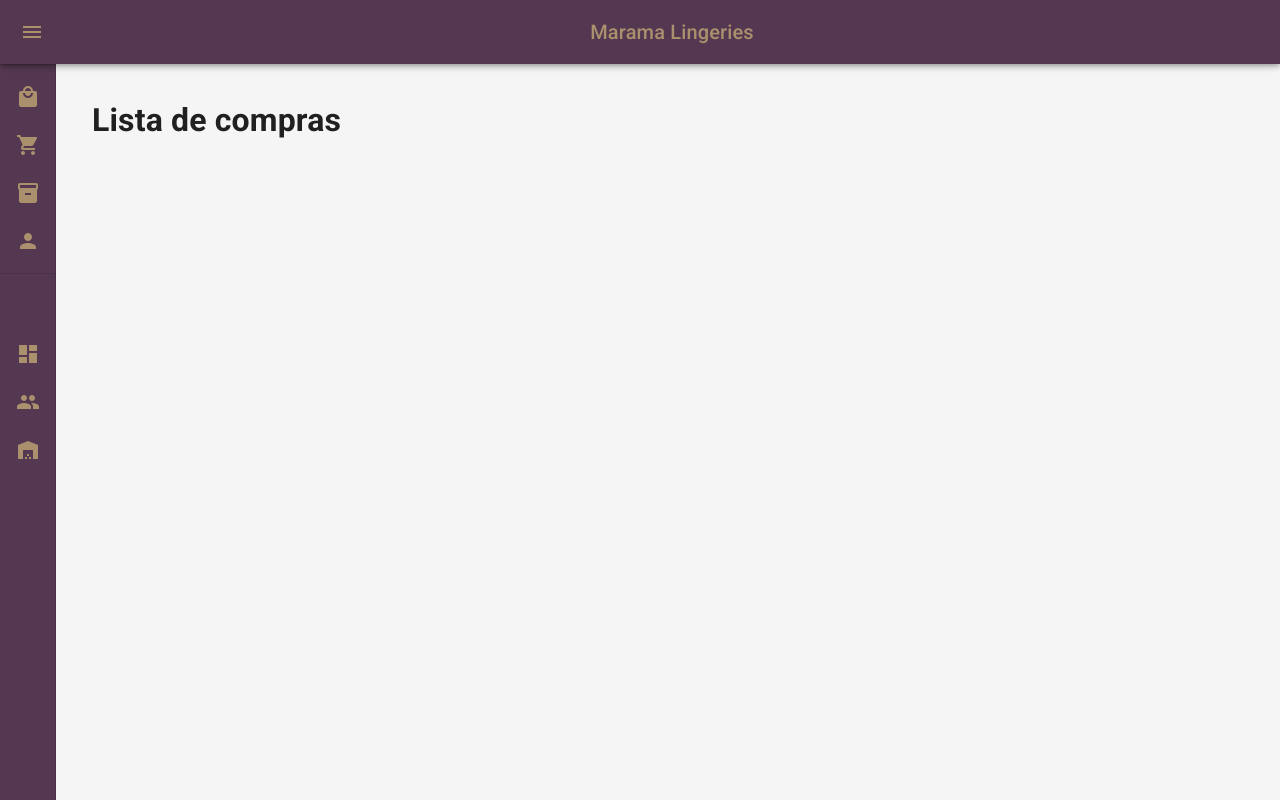
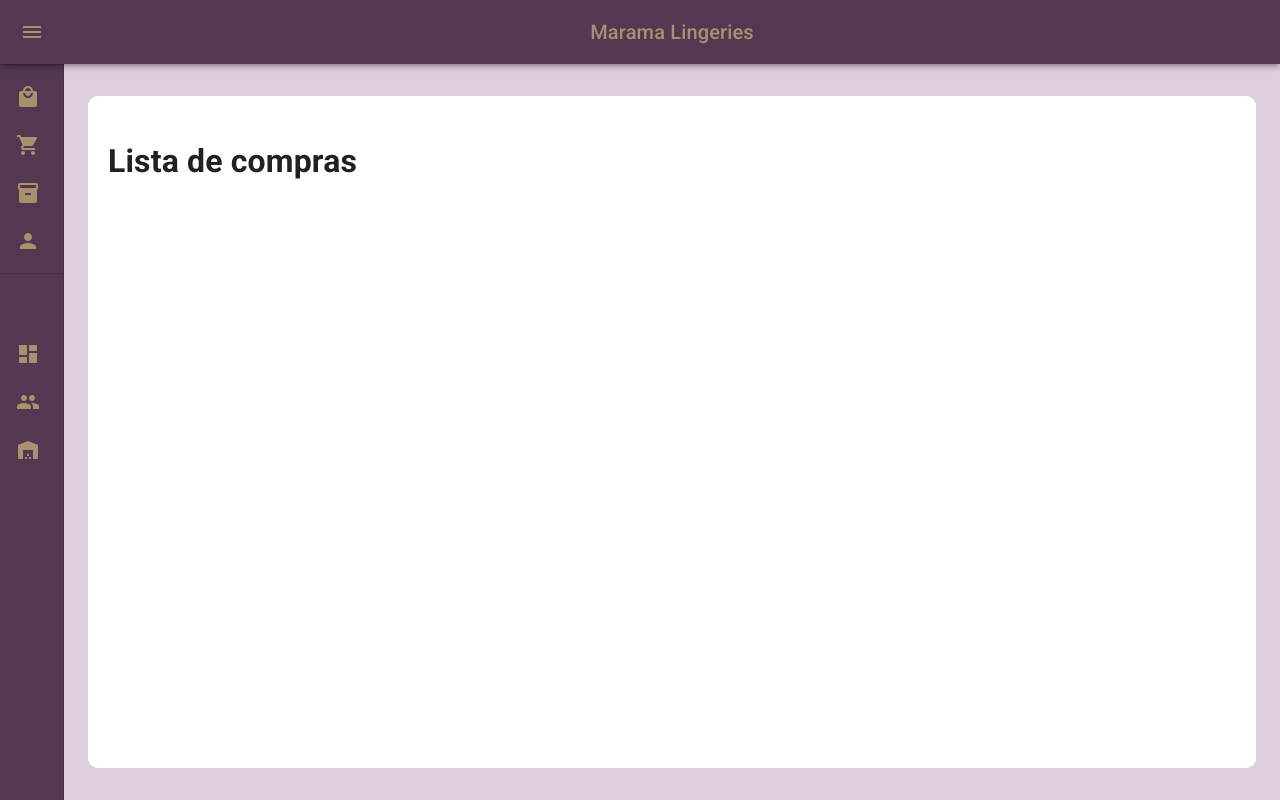
Before and after one commit to dsslucas/projeto-ecommerce, a React (Create React App) app in the folder frontend/: page /compras in a window 1280 px wide. Built offline with nearby package versions, Linux system fonts and the light colour scheme.

Commit message:
Seções e unificação da estilização

```diff
--- a/frontend/package.json
+++ b/frontend/package.json
@@ -5,6 +5,7 @@
   "dependencies": {
     "@emotion/react": "^11.10.5",
     "@emotion/styled": "^11.10.5",
+    "@material-ui/core": "^4.12.4",
     "@mui/icons-material": "^5.10.9",
     "@mui/material": "^5.10.12",
     "@testing-library/jest-dom": "^5.16.5",
--- a/frontend/src/App.js
+++ b/frontend/src/App.js
@@ -1,9 +1,7 @@
 import * as React from 'react';
-import { styled, createTheme, ThemeProvider } from '@mui/material/styles';
+import { createTheme, ThemeProvider } from '@mui/material/styles';
 import CssBaseline from '@mui/material/CssBaseline';
-import MuiDrawer from '@mui/material/Drawer';
 import Box from '@mui/material/Box';
-import MuiAppBar from '@mui/material/AppBar';
 import Toolbar from '@mui/material/Toolbar';
 import List from '@mui/material/List';
 import Typography from '@mui/material/Typography';
@@ -13,62 +11,12 @@ import Container from '@mui/material/Container';
 import { listaOpcoesAdmin, listaOpcoesGerais } from './componentes/Lista';
 import MenuIcon from '@mui/icons-material/Menu';
 import ChevronLeftIcon from '@mui/icons-material/ChevronLeft';
-//import NotificationsIcon from '@mui/icons-material/Notifications';
-//import { mainListItems, secondaryListItems } from './listItems';
-//import Chart from './Chart';
-//import Deposits from './Deposits';
-//import Orders from './Orders';
 
 // Rotas
 import Rotas from './Routes'
 
-const drawerWidth = 240;
-
-const AppBar = styled(MuiAppBar, {
-  shouldForwardProp: (prop) => prop !== 'open',
-})(({ theme, open }) => ({
-  zIndex: theme.zIndex.drawer + 1,
-  transition: theme.transitions.create(['width', 'margin'], {
-    easing: theme.transitions.easing.sharp,
-    duration: theme.transitions.duration.leavingScreen,
-  }),
-  ...(open && {
-    marginLeft: drawerWidth,
-    width: `calc(100% - ${drawerWidth}px)`,
-    transition: theme.transitions.create(['width', 'margin'], {
-      easing: theme.transitions.easing.sharp,
-      duration: theme.transitions.duration.enteringScreen,
-    }),
-  }),
-}));
-
-const Drawer = styled(MuiDrawer, { shouldForwardProp: (prop) => prop !== 'open' })(
-  ({ theme, open }) => ({
-    '& .MuiDrawer-paper': {
-      position: 'relative',
-      whiteSpace: 'nowrap',
-      width: drawerWidth,
-      background: '#543851',
-      color: "#ab906d",
-      transition: theme.transitions.create('width', {
-        easing: theme.transitions.easing.sharp,
-        duration: theme.transitions.duration.enteringScreen,
-      }),
-      boxSizing: 'border-box',
-      ...(!open && {
-        overflowX: 'hidden',
-        transition: theme.transitions.create('width', {
-          easing: theme.transitions.easing.sharp,
-          duration: theme.transitions.duration.leavingScreen,
-        }),
-        width: theme.spacing(0),
-        [theme.breakpoints.up('sm')]: {
-          width: theme.spacing(7)
-        },
-      }),
-    },
-  }),
-);
+// Estilização
+import {Drawer, AppBar, Cores} from './styles'
 
 const mdTheme = createTheme();
 
@@ -86,8 +34,7 @@ function DashboardContent() {
           <Toolbar
             sx={{
               pr: '24px', // keep right padding when drawer closed
-              background: '#543851',
-              color: "#ab906d"
+              color: Cores.textoTitulo
             }}
           >
             <IconButton
@@ -116,19 +63,18 @@ function DashboardContent() {
         </AppBar>
 
         <Drawer variant="permanent" open={open}
-          // onMouseOver={!open ? toggleDrawer : null}
-          // onMouseLeave={open ? toggleDrawer : null}
+          onMouseOver={!open ? toggleDrawer : null}
+          onMouseLeave={open ? toggleDrawer : null}
         >
           <Toolbar
             sx={{
               display: 'flex',
               alignItems: 'center',
               justifyContent: 'flex-end',
-              px: [1],
-              background: '#543851'
+              px: [1]
             }}
           >
-            <IconButton onClick={toggleDrawer} sx={{color: "#ab906d",}}>
+            <IconButton onClick={toggleDrawer} sx={{color: Cores.textoOpcoes}}>
               <ChevronLeftIcon />
             </IconButton>
           </Toolbar>
@@ -136,7 +82,7 @@ function DashboardContent() {
           <Divider />
           <List component="nav">
             {listaOpcoesGerais}
-            <Divider sx={{ my: 1, background:'#543851' }} />
+            <Divider sx={{ my: 1 }} />
             {listaOpcoesAdmin}
           </List>
         </Drawer>
@@ -144,10 +90,7 @@ function DashboardContent() {
         <Box
           component="main"
           sx={{
-            backgroundColor: (theme) =>
-              theme.palette.mode === 'light'
-                ? theme.palette.grey[100]
-                : theme.palette.grey[900],
+            backgroundColor: Cores.fundoAbaixoConteudo,
             flexGrow: 1,
             height: '100vh',
             overflow: 'auto',
@@ -155,7 +98,7 @@ function DashboardContent() {
         >
           <Toolbar />
 
-          <Container maxWidth="lg" sx={{ mt: 4, mb: 4 }}>
+          <Container maxWidth="xl" sx={{ mt: 4, mb: 4 }}>
             <Rotas />
           </Container>
         </Box>
--- a/frontend/src/paginas/Estoque.jsx
+++ b/frontend/src/paginas/Estoque.jsx
@@ -1,8 +1,12 @@
 import React from 'react'
+import Box from '@mui/material/Box';
+import { EstilosConteudo } from '../styles';
 
 const Estoque = () => {
     return (
-        <h1>Estoque</h1>
+        <Box sx={EstilosConteudo}>
+            <h1>Estoque</h1>
+        </Box>
     )
 }
 
--- a/frontend/src/paginas/ListaCompras.jsx
+++ b/frontend/src/paginas/ListaCompras.jsx
@@ -1,8 +1,12 @@
 import React from 'react'
+import Box from '@mui/material/Box';
+import { EstilosConteudo } from '../styles';
 
 const ListaCompras = () => {
     return (
-        <h1>Lista de compras</h1>
+        <Box sx={EstilosConteudo}>
+            <h1>Lista de compras</h1>
+        </Box>
     )
 }
 
--- a/frontend/src/paginas/Produtos.jsx
+++ b/frontend/src/paginas/Produtos.jsx
@@ -1,8 +1,12 @@
 import React from 'react'
+import Box from '@mui/material/Box';
+import { EstilosConteudo } from '../styles';
 
 const Produtos = () => {
     return (
-        <h1>Produtos</h1>
+        <Box sx={EstilosConteudo}>
+            <h1>Produtos</h1>
+        </Box>
     )
 }
 
--- a/frontend/src/paginas/Relatorio.jsx
+++ b/frontend/src/paginas/Relatorio.jsx
@@ -1,8 +1,12 @@
 import React from 'react'
+import Box from '@mui/material/Box';
+import { EstilosConteudo } from '../styles';
 
 const Relatorio = () => {
     return (
-        <h1>Relatório</h1>
+        <Box sx={EstilosConteudo}>
+            <h1>Relatório</h1>
+        </Box>
     )
 }
 
--- a/frontend/src/paginas/Usuario.jsx
+++ b/frontend/src/paginas/Usuario.jsx
@@ -1,8 +1,12 @@
 import React from 'react'
+import Box from '@mui/material/Box';
+import { EstilosConteudo } from '../styles';
 
 const Usuario = () => {
     return (
-        <h1>Usuário</h1>
+        <Box sx={EstilosConteudo}>
+            <h1>Usuário</h1>
+        </Box>
     )
 }
 
--- /dev/null
+++ b/frontend/src/styles.js
@@ -0,0 +1,90 @@
+import { makeStyles } from "@material-ui/core/styles";
+import MuiDrawer from '@mui/material/Drawer';
+import MuiAppBar from '@mui/material/AppBar';
+import { styled, createTheme, ThemeProvider } from '@mui/material/styles';
+
+// Largura do Menu
+const drawerWidth = 240;
+
+const Cores = {
+    // roxo: {
+    //     1000: "#543851",
+    //     900: "#63425f",
+    //     800: "#734c6f",
+    //     700: "#82577e",
+    //     600: "#92628e",
+    //     500: "#9f6f9a",
+    //     400: "#aa7fa6",
+    //     300: "#b58fb1",
+    //     200: "#bf9fbc",
+    //     100: "#caadc7",
+    //     050: "#d4bfd2",
+    // },
+    fundoCabecalho: "#543851",
+    textoCabecalho: "#ab906d",
+
+    fundoAbaixoConteudo: "#dfcfdd",
+    textoTitulo: "#ab906d",
+    textoOpcoes: "#ab906d",
+}
+
+// Estilização do menu
+const Drawer = styled(MuiDrawer, { shouldForwardProp: (prop) => prop !== 'open' })(
+    ({ theme, open }) => ({
+        '& .MuiDrawer-paper': {
+            position: 'relative',
+            whiteSpace: 'nowrap',
+            width: drawerWidth,
+            background: Cores.fundoCabecalho,
+            overflowX: 'hidden',
+            color: Cores.textoOpcoes,
+            transition: theme.transitions.create('width', {
+                easing: theme.transitions.easing.sharp,
+                duration: theme.transitions.duration.enteringScreen,
+            }),
+            boxSizing: 'border-box',
+            ...(!open && {
+                overflowX: 'hidden',
+                transition: theme.transitions.create('width', {
+                    easing: theme.transitions.easing.sharp,
+                    duration: theme.transitions.duration.leavingScreen,
+                }),
+                width: theme.spacing(0),
+                [theme.breakpoints.up('sm')]: {
+                    width: theme.spacing(8)
+                },
+            }),
+        },
+    }),
+);
+
+// Estilização da barra
+const AppBar = styled(MuiAppBar, {
+    shouldForwardProp: (prop) => prop !== 'open',
+})(({ theme, open }) => ({
+    zIndex: theme.zIndex.drawer + 1,
+    background: Cores.fundoCabecalho,
+    color: Cores.tituloPagina,
+    transition: theme.transitions.create(['width', 'margin'], {
+        easing: theme.transitions.easing.sharp,
+        duration: theme.transitions.duration.leavingScreen,
+    }),
+    ...(open && {
+        marginLeft: drawerWidth,
+        width: `calc(100% - ${drawerWidth}px)`,
+        transition: theme.transitions.create(['width', 'margin'], {
+            easing: theme.transitions.easing.sharp,
+            duration: theme.transitions.duration.enteringScreen,
+        }),
+    }),
+}));
+
+const EstilosConteudo = {
+    background: '#ffffff',
+    height: 'calc(100vh - 128px)',
+    borderRadius: '10px',
+    padding: "20px",
+    overflow: 'auto'
+}
+
+export { Drawer, AppBar, Cores, EstilosConteudo }
```
Also changed, not shown: frontend/src/componentes/Lista.jsx (+16 -15 lines), frontend/src/paginas/Compra.jsx (+15 -1 lines), 1 other file (tests, documents, lock files or other folders).
